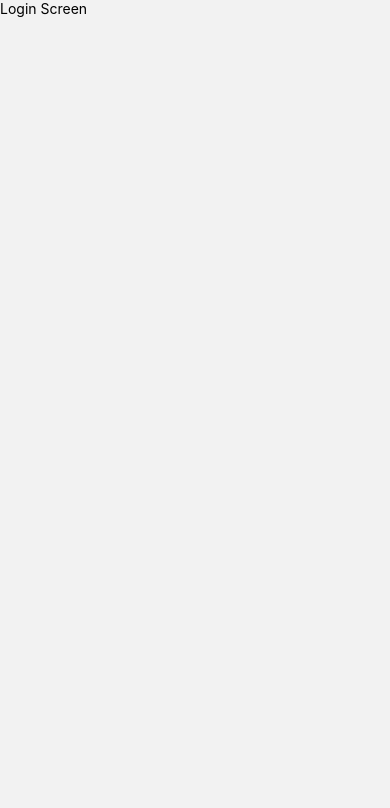
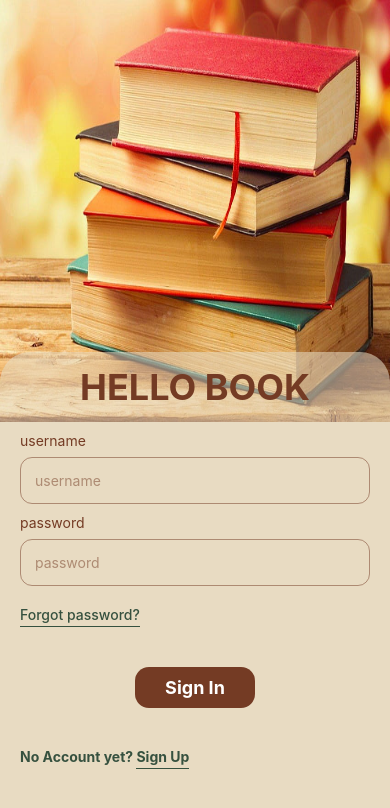
Before and after one commit to IsaqueAkamine/bookFinderApp, a React Native app: screen /Login in a window 390 px wide. Shown: the top 808 px of the page. Built offline with nearby package versions, Linux system fonts and the light colour scheme.

Commit message:
feat: create login screen

```diff
--- a/src/screens/Login/index.tsx
+++ b/src/screens/Login/index.tsx
@@ -1,11 +1,62 @@
 import React from 'react';
+import Input from '../../components/Input';
 
-import {Container, Title} from './styles';
+import {
+  ButtonContainer,
+  Container,
+  ForgotContainer,
+  ForgotText,
+  FormContainer,
+  Image,
+  NoAccountContainer,
+  SafeAreaContainer,
+  SignUpContainer,
+  SignUpText,
+  Title,
+} from './styles';
+import Button from '../../components/Button';
 
 const Login: React.FC = () => {
+  const handleForgot = () => {
+    console.log('forgot');
+  };
+
+  const handleSignUp = () => {
+    console.log('signup');
+  };
+
   return (
     <Container>
-      <Title>Login Screen</Title>
+      <Image
+        source={require('../../assets/img/books.jpg')}
+        resizeMode="stretch"
+      />
+      <SafeAreaContainer>
+        <FormContainer>
+          <Title>HELLO BOOK</Title>
+          <Input
+            description="username"
+            maxLength={40}
+            keyboardType="email-address"
+          />
+          <Input description="password" isPassword maxLength={40} />
+
+          <ForgotContainer onPress={handleForgot}>
+            <ForgotText>Forgot password?</ForgotText>
+          </ForgotContainer>
+
+          <ButtonContainer>
+            <Button title="Sign In" />
+          </ButtonContainer>
+
+          <NoAccountContainer>
+            <SignUpText>No Account yet? </SignUpText>
+            <SignUpContainer onPress={handleSignUp}>
+              <SignUpText>Sign Up</SignUpText>
+            </SignUpContainer>
+          </NoAccountContainer>
+        </FormContainer>
+      </SafeAreaContainer>
     </Container>
   );
 };
--- a/src/screens/Login/styles.ts
+++ b/src/screens/Login/styles.ts
@@ -1,4 +1,73 @@
 import styled from 'styled-components/native';
+import {COLORS} from '../../constants';
 
-export const Container = styled.View``;
-export const Title = styled.Text``;
+export const Container = styled.View`
+  flex: 1;
+  background-color: ${COLORS.background};
+`;
+
+export const SafeAreaContainer = styled.SafeAreaView`
+  flex: 1;
+`;
+
+export const Image = styled.Image`
+  width: 100%;
+  height: 50%;
+`;
+
+export const FormContainer = styled.View`
+  flex: 1;
+  margin-top: -70px;
+  background-color: ${COLORS.background}90;
+  border-radius: 30px;
+  padding: 0 20px;
+  gap: 10px;
+`;
+
+export const Title = styled.Text`
+  height: 70px;
+  text-align: center;
+  line-height: 70px;
+  font-size: 36px;
+  color: ${COLORS.primary};
+  font-weight: bold;
+`;
+
+export const ForgotContainer = styled.Pressable`
+  margin-top: 10px;
+  border-bottom-width: 1px;
+  border-bottom-color: ${COLORS.secondary};
+  padding-bottom: 3px;
+  align-items: flex-start;
+  align-self: flex-start;
+`;
+
+export const ForgotText = styled.Text`
+  color: ${COLORS.secondary};
+  font-weight: 500;
+`;
+
+export const ButtonContainer = styled.View`
+  /* flex: 1; */
+  padding: 30px;
+  justify-content: center;
+  align-items: center;
+`;
+
+export const NoAccountContainer = styled.View`
+  flex-direction: row;
+  /* margin-bottom: 20px; */
+`;
+
+export const SignUpContainer = styled.Pressable`
+  border-bottom-width: 1px;
+  border-bottom-color: ${COLORS.secondary};
+  padding-bottom: 3px;
+  align-items: flex-start;
+  align-self: flex-start;
+`;
+
+export const SignUpText = styled.Text`
+  color: ${COLORS.secondary};
+  font-weight: bold;
+`;
```
Also changed, not shown: src/assets/img/books.jpg (added).
